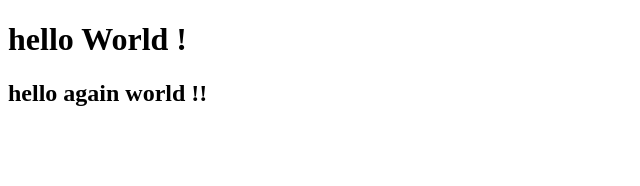
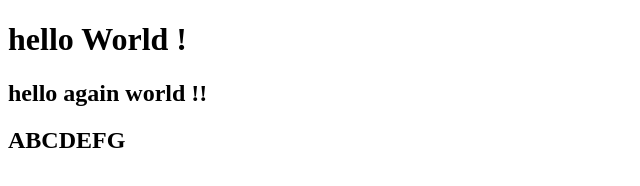
Before and after one commit to khuship-tech/A3, a plain HTML site: page index.html in a window 1280 px wide. Shown: the whole page, without its empty margins (0-640 px from the left). Drawn offline with Linux system fonts and the light colour scheme.

Commit message:
third commit

```diff
--- a/index.html
+++ b/index.html
@@ -8,5 +8,6 @@
 <body>
     <h1>hello World !</h1>
     <h2>hello again world !!</h2>
+    <h2>ABCDEFG</h2>
 </body>
 </html>
```
